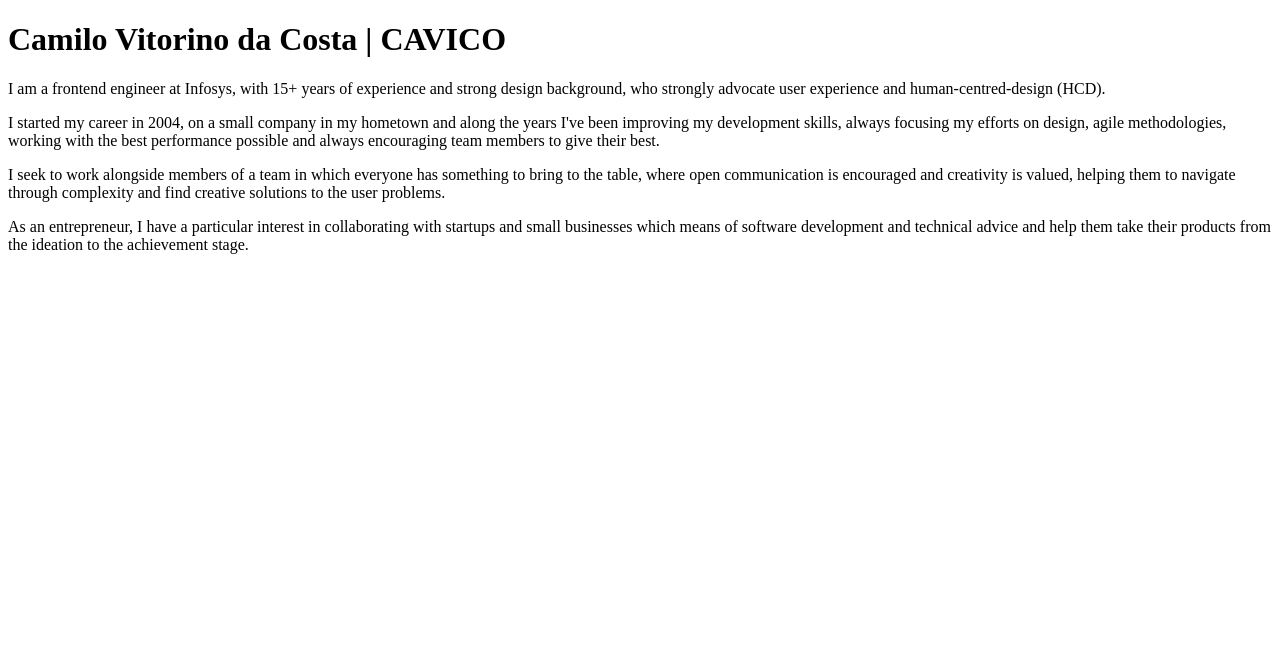
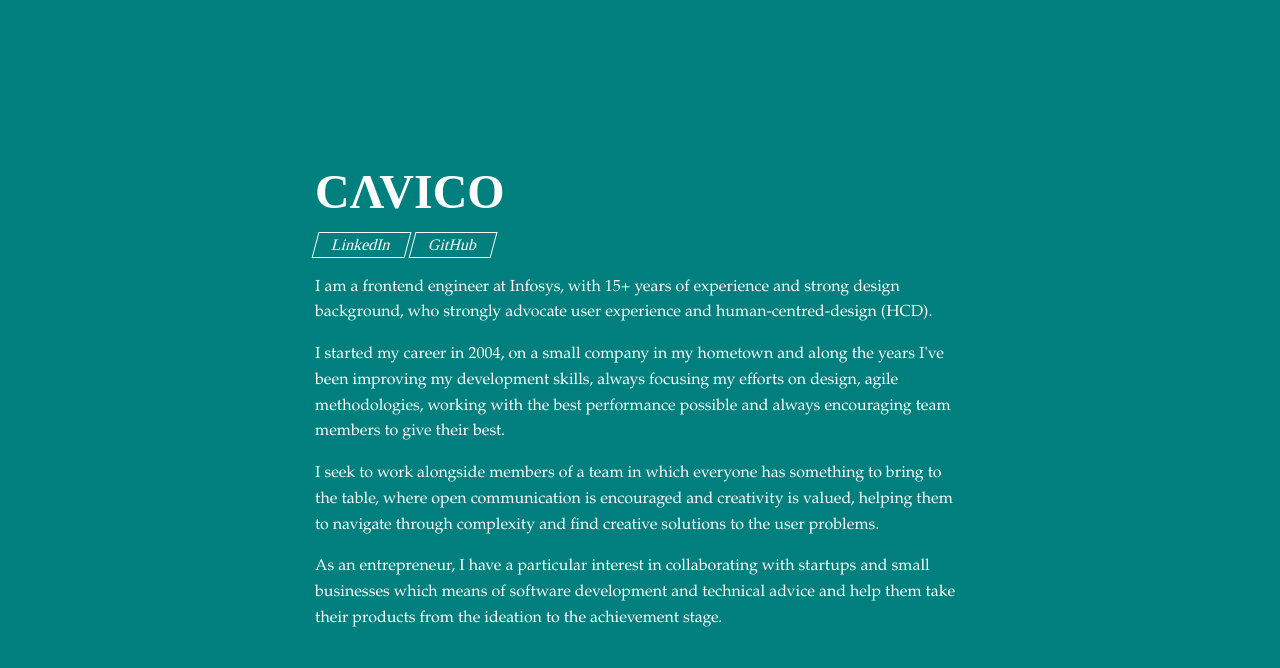
Before and after one commit to cavico/cavico.com.br, a plain HTML site: page index.html in a window 1280 px wide. Drawn offline with Linux system fonts and the light colour scheme.

Commit message:
style update

```diff
--- a/index.html
+++ b/index.html
@@ -1,12 +1,110 @@
 <!DOCTYPE html>
-<html>
+<html lang="en">
+
 <head>
+  <meta charset="utf-8">
+  <meta name="viewport" content="width=device-width, initial-scale=1">
+  <meta name="description" content="Frontend engineer at Infosys, with 15+ years of experience and strong design background, who strongly
+      advocate user experience and human-centred-design (HCD).">
   <title>Camilo Vitorino da Costa | CAVICO</title>
+  <link rel='preconnect' href='https://www.googletagmanager.com'>
+  <style>
+    html,
+    body {
+      height: 100%;
+    }
+
+    body {
+      background: rgb(0, 127, 127);
+      color: rgb(255, 255, 255);
+      margin: 0;
+    }
+
+    a {
+      color: rgb(255, 255, 255);
+    }
+
+    a:hover {
+      color: rgb(0, 127, 127);
+      background: rgb(255, 255, 255);
+      border-color: rgb(255, 255, 255);
+    }
+
+    .button {
+      display: inline-block;
+      padding: 0.2rem 1rem;
+      border-width: 1px;
+      border-style: solid;
+      border-bottom-width: 1px;
+      border-bottom-style: solid;
+      text-decoration: none;
+      transform: skewX(-15deg);
+    }
+
+    @media screen and (min-width: 767px) and (min-height: 767px) {
+      body {
+        height: 100%;
+        display: -webkit-box;
+        display: -moz-box;
+        display: -ms-flexbox;
+        display: -webkit-flex;
+        display: flex;
+        align-items: center;
+        justify-content: center;
+      }
+    }
+
+    h1 {
+      font-size: 3rem;
+      line-height: 1em;
+      margin: 1rem 0;
+    }
+
+    p {
+      margin: 1rem 0;
+      font: 1rem/1.61rem "Palatino Linotype", "Book Antiqua", Palatino, serif;
+    }
+
+    main {
+      max-width: 650px;
+      padding: 2rem;
+      margin: 0 auto;
+    }
+
+    main>*:first-child {
+      margin-top: 0 !important;
+    }
+
+    main>*:last-child {
+      margin-bottom: 0 !important;
+    }
+
+    .hide {
+      opacity: 0;
+      position: fixed;
+      pointer-events: none;
+    }
+
+    .lambda {
+      margin-right: -0.1em;
+    }
+  </style>
 </head>
+
 <body>
+  <main>
     <h1>
-    Camilo Vitorino da Costa | CAVICO
+      <span class="hide">
+        Camilo Vitorino da Costa
+      </span>
+      <span aria-hidden="true">
+        C<span class="lambda">Λ</span>VICO
+      </span>
     </h1>
+    <nav>
+      <a class="button" href="https://www.linkedin.com/in/camilovitorino/">LinkedIn</a>
+      <a class="button" href="https://github.com/cavico">GitHub</a>
+    </nav>
     <p>
       I am a frontend engineer at Infosys, with 15+ years of experience and strong design background, who strongly
       advocate user experience and human-centred-design (HCD).
@@ -18,13 +116,33 @@
     </p>
     <p>
       I seek to work alongside members of a team in which everyone has something to bring to the table, where open
-    communication is encouraged and creativity is valued, helping them to navigate through complexity and find creative
+      communication is encouraged and creativity is valued, helping them to navigate through complexity and find
+      creative
       solutions to the user problems.
     </p>
     <p>
-    As an entrepreneur, I have a particular interest in collaborating with startups and small businesses which means of
+      As an entrepreneur, I have a particular interest in collaborating with startups and small businesses which means
+      of
       software development and technical advice and help them take their products from the ideation to the achievement
       stage.
     </p>
+  </main>
+
+  <script>
+    const script = document.createElement('script');
+    script.type = 'text/javascript';
+    script.src = 'https://www.googletagmanager.com/gtag/js?id=UA-22147311-5';
+    script.onload = function () {
+      window.dataLayer = window.dataLayer || [];
+      window.gtag = function () {
+        dataLayer.push(arguments);
+      }
+      window.gtag('js', new Date());
+      window.gtag('config', 'UA-22147311-5');
+    };
+
+    document.getElementsByTagName('head')[0].appendChild(script);
+  </script>
 </body>
+
 </html>
```
Also changed, not shown: favicon.ico (added). Lines whose indentation alone changed are shown as unchanged.
